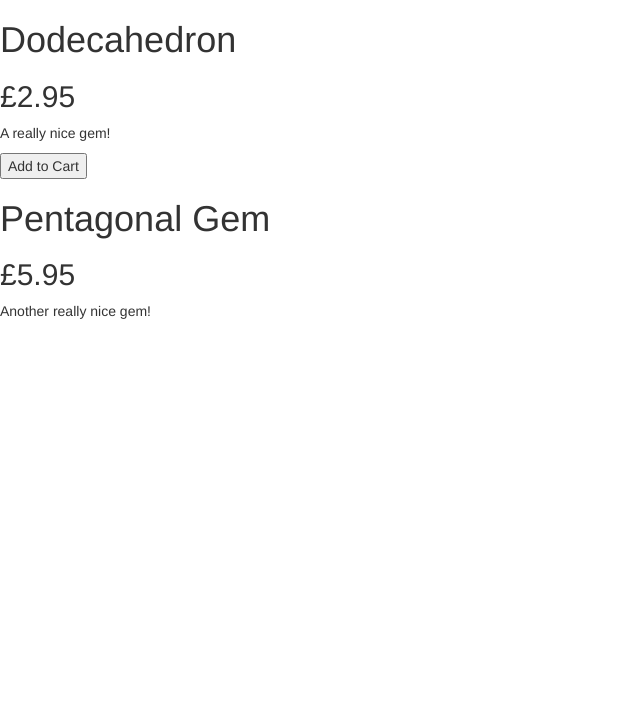
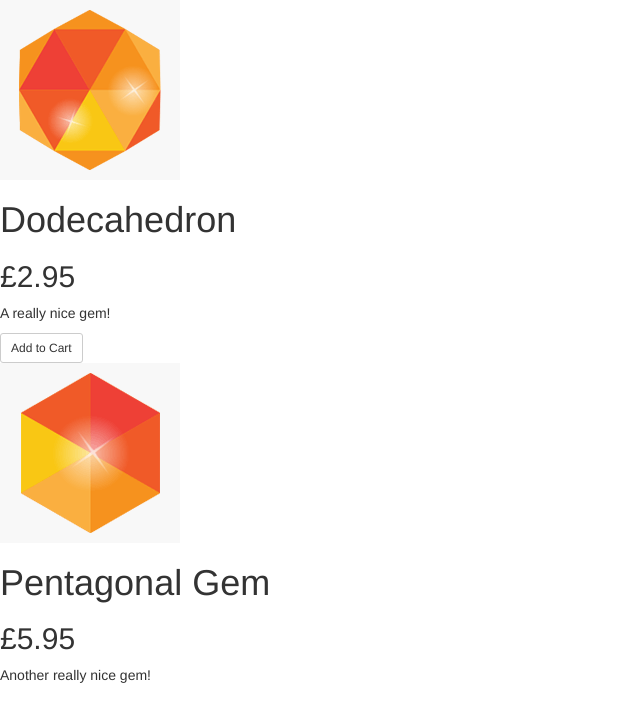
Before and after one commit to patois50/angular-examples, a website: page gem-store/index.html in a window 1280 px wide. Shown: the whole page, without its empty margins (0-640 px from the left). Drawn offline with nearby package versions, Linux system fonts and the light colour scheme.

Commit message:
Completed 2.1 Filters and a new directive

```diff
--- a/gem-store/app.js
+++ b/gem-store/app.js
@@ -10,12 +10,24 @@
       name: 'Dodecahedron',
       price: 2.95,
       description: 'A really nice gem!',
-      canPurchase: true
+      canPurchase: true,
+      images: [
+        {
+          full: "images/gem-01.gif",
+          thumb: "images/gem-01.gif"
+        }
+      ]
     },
     {
       name: 'Pentagonal Gem',
       price: 5.95,
       description: 'Another really nice gem!',
-      canPurchase: false
+      canPurchase: false,
+      images: [
+        {
+          full: "images/gem-02.gif",
+          thumb: "images/gem-02.gif"
+        }
+      ]
     }]
 })();
--- a/gem-store/index.html
+++ b/gem-store/index.html
@@ -5,11 +5,14 @@
   </head>
   <body>
     <div ng-controller="StoreController as store">
-      <div ng-repeat="product in store.products">
+      <div ng-repeat="product in store.products | orderBy:'price'">
+        <image ng-src="{{product.images[0].full}}"/>
         <h1> {{product.name}} </h1>
         <h2> £{{product.price}} </h2>
         <p> {{product.description}} </p>
-        <button ng-show="product.canPurchase"> Add to Cart </button>
+        <div class="btn-group-sm">
+          <button ng-show="product.canPurchase" class="btn btn-default" aria-label="add to cart button"> Add to Cart</button>
+        </div>
       </div>
     </div>
     <script type="text/javascript" src="node_modules/angular/angular.min.js"></script>
```
Also changed, not shown: gem-store/images/gem-01.gif (added), gem-store/images/gem-02.gif (added), gem-store/images/gem-03.gif (added), gem-store/images/gem-04.gif (added), gem-store/images/gem-05.gif (added), gem-store/images/gem-06.gif (added), gem-store/images/gem-07.gif (added), gem-store/images/gem-08.gif (added), gem-store/images/gem-09.gif (added), gem-store/images/gem-10.gif (added).
